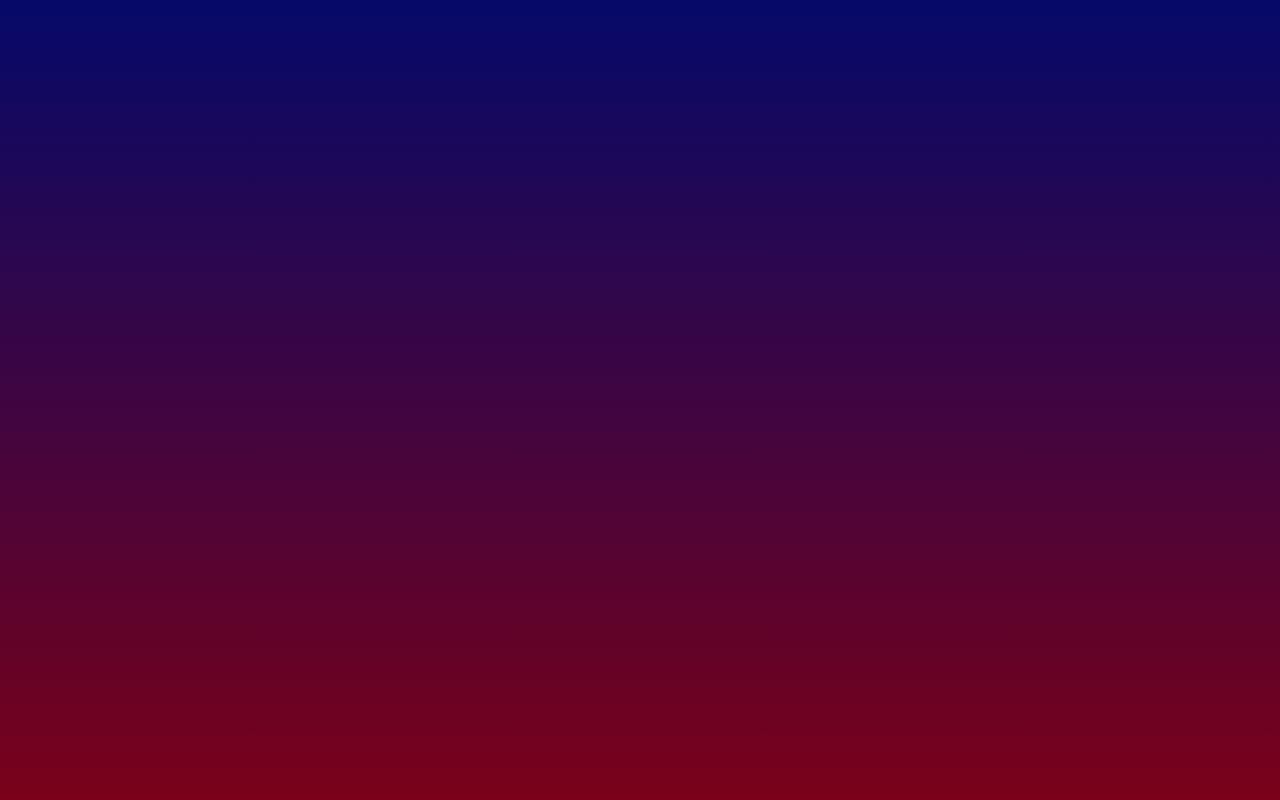
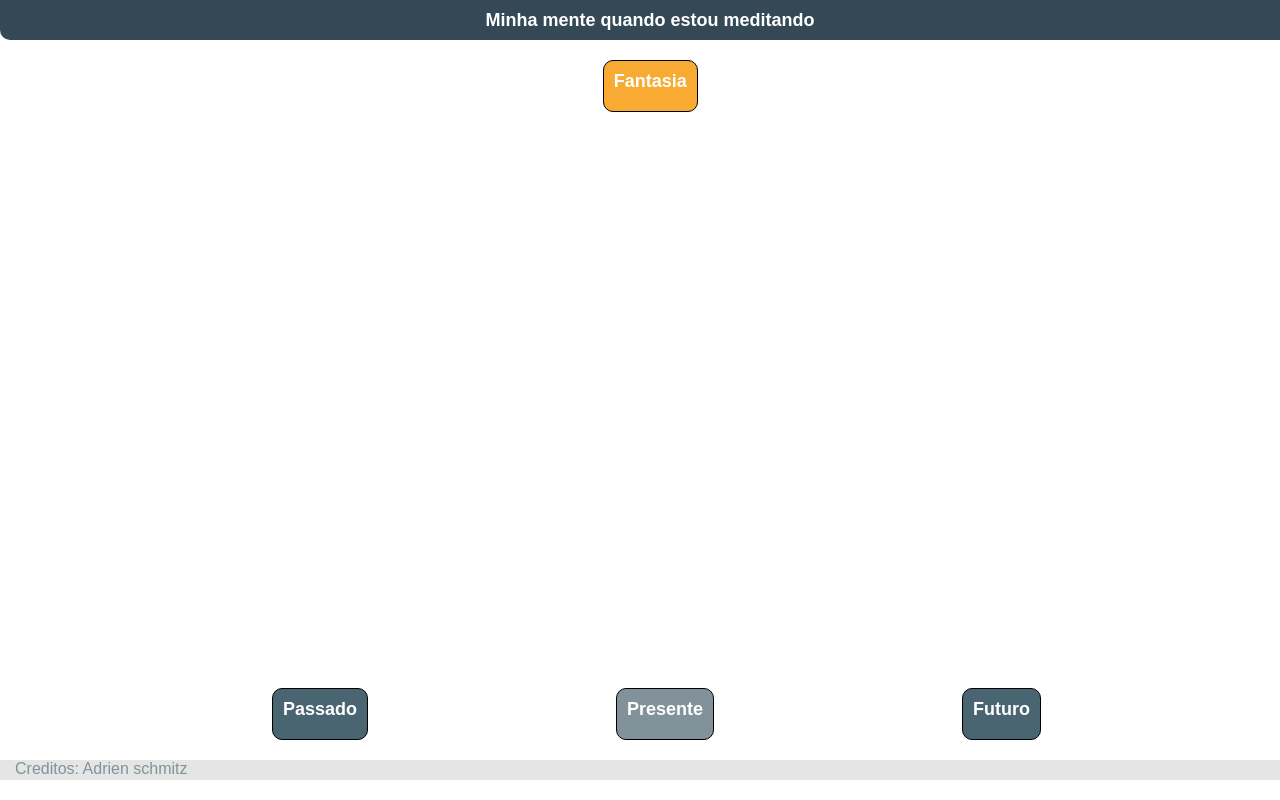
Before and after one commit to adrienschmitz-zz/diagrama_meditacao, a plain HTML site: page index.html in a window 1280 px wide. Drawn offline with Linux system fonts and the light colour scheme.

Commit message:
criado o layout e posicionado os itens

```diff
--- /dev/null
+++ b/index.css
@@ -0,0 +1,77 @@
+body {
+    background: #fff;
+    width: 100vw;
+    height: 100vh;
+    margin: 0;
+    font-family: sans-serif;
+}
+
+#titulo{
+    background-color:#344955;
+    position: relative;
+    text-align: center;
+    width: 100vw;
+    height: 20px;
+    color: #fff;
+    padding: 10px;
+    font-weight: bold;
+    font-size: 18px;
+    border-radius: 0px 0px 10px 10px;
+}
+
+
+.container{
+    position: relative;
+    display: flex;
+    height: 85vh;
+    margin: 20px;
+    align-items: center;
+}
+
+.tempo{
+    text-align: center;
+    height:30px;
+    font-size: 18px;
+    font-weight: bold;
+    border-radius: 10px;
+    border: 0.3px solid black;
+    color: white;
+    padding: 10px;
+    align-self: flex-end;
+    margin-left: 20%;
+}
+
+#fantasia {
+    background-color: #F9AA33;
+    align-self: flex-start;
+    position:absolute;
+    margin-left: 47%;
+}
+
+#passado {
+    background-color: #4A6572;
+
+
+
+}
+#presente {
+    background-color: #82929A;
+}
+#futuro {
+    background-color: #4A6572;
+}
+
+#rodape {
+    background-color:#E5E5E5;
+    position: relative;
+    bottom: 0;
+    width: 100vw;
+    height: 20px;
+    color: #82929A;
+    padding-left:  15px;
+}
+#pensamentos{
+    border: 2px solid white;
+    width: 30p;
+    height:80px;
+}
--- a/index.html
+++ b/index.html
@@ -5,19 +5,34 @@
     <meta charset="UTF-8">
     <meta name="viewport" content="width=device-width, initial-scale=1.0">
     <title>Diagrama da Meditação</title>
-    <style>
-        body {
-            background: linear-gradient(to bottom, #050969 0%, #7a0119 100%);
-            width: 100vw;
-            height: 100vh;
-            margin: 0;
-        }
-    </style>
+    <link rel="stylesheet" type='text/css' href='/index.css' />
 </head>
 
 <body>
-    <div>
+    <div id="titulo">
+        Minha mente quando estou meditando
+    </div>
+    <div class='container'>
+        <div id="fantasia" class='tempo'>
+            Fantasia
+        </div>
+        <!--Div dinâmica que aparecerá em ao lado do tempo que o marcador apontar, com frases referentes aquele tempo-->
+        <div id="pensamentos">
+        </div>
+        <div id="passado" class='tempo'>
+            Passado
+        </div>
+        <div id="presente" class='tempo'>
+            Presente
+        </div>
+        <!--Um marcador que aponta para diferentes tempos-->
+        <div id="futuro" class='tempo'>
+            Futuro
+        </div>
+    </div>
 
+    <div id='rodape'>
+        Creditos: Adrien schmitz
     </div>
 
 </body>
```
